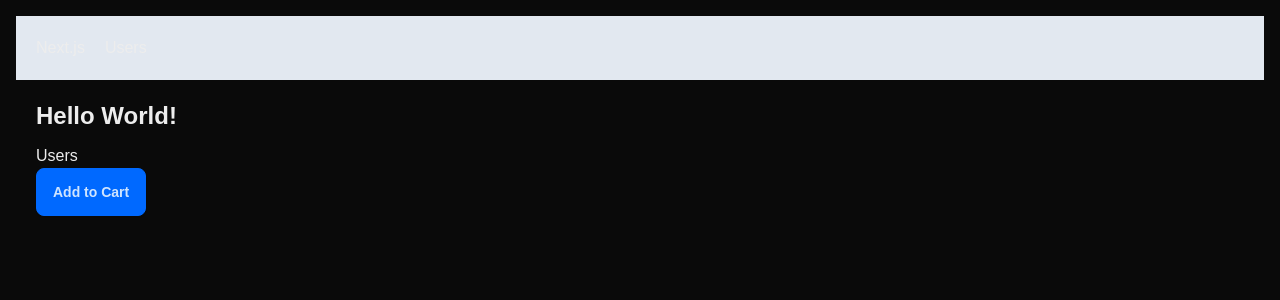
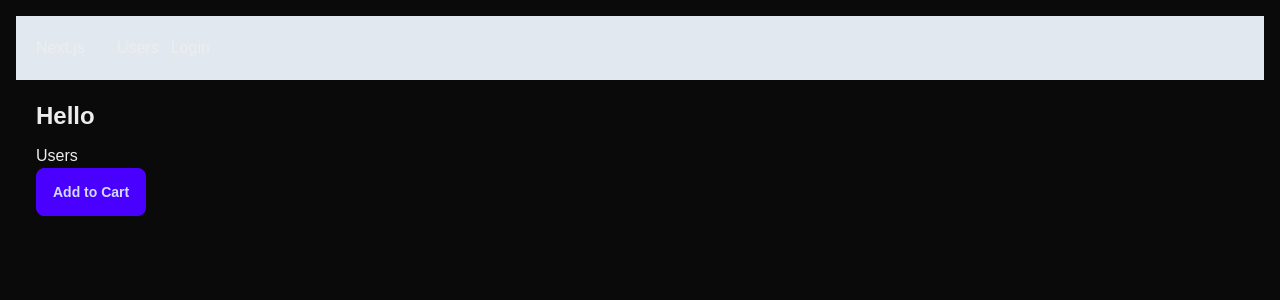
Before and after one commit to NeirelZapatos/next-app, a Next.js app: page / in a window 1280 px wide. Shown: the top 300 px of the page. Built offline with nearby package versions, Linux system fonts and the light colour scheme; no server answers.

Commit message:
Started to learn next auth

```diff
--- a/app/NavBar.tsx
+++ b/app/NavBar.tsx
@@ -1,11 +1,23 @@
+'use client'
+
 import React from 'react'
 import Link from 'next/link'
+import { useSession } from 'next-auth/react'
 
 const Navbar = () => {
+  const {status, data: session} = useSession();
+
   return (
-    <div className="flex bg-slate-200 p-5">
+    <div className="flex bg-slate-200 p-5 space-x-3">
         <Link href="/" className='mr-5'>Next.js</Link>
         <Link href="/users">Users</Link>
+        { status === 'loading' && <div>Loading...</div>}
+        { status === 'authenticated' &&
+        <div>
+          {session.user!.name}
+          <Link href='/api/auth/signout' className='ml-3'>Sign Out</Link>
+        </div>}
+        { status === 'unauthenticated' && <Link href="/api/auth/signin">Login</Link>}
     </div>
   )
 }
--- /dev/null
+++ b/app/api/auth/Provider.tsx
@@ -0,0 +1,12 @@
+'use client';
+
+import React, { ReactNode } from 'react'
+import { SessionProvider } from 'next-auth/react'
+
+const AuthProvider = ({ children }: { children: ReactNode }) => {
+  return (
+    <SessionProvider>{children}</SessionProvider>
+  )
+}
+
+export default AuthProvider
--- /dev/null
+++ b/app/api/auth/[...nextauth]/route.ts
@@ -0,0 +1,24 @@
+import NextAuth, { NextAuthOptions } from "next-auth";
+import GoogleProvider from "next-auth/providers/google";
+import { MongoDBAdapter } from "@auth/mongodb-adapter";
+import { MongoClient } from "mongodb";
+
+const client = new MongoClient(process.env.DATABASE_URL!)
+const clientPromise = client.connect();
+
+export const authOptions: NextAuthOptions = {
+    adapter: MongoDBAdapter(clientPromise),
+    providers: [
+        GoogleProvider({
+            clientId: process.env.GOOGLE_CLIENT_ID!,
+            clientSecret: process.env.GOOGLE_CLIENT_SECRET!
+        })
+    ],
+    session: {
+        strategy: 'jwt'
+    }
+}
+
+const handler = NextAuth(authOptions);
+
+export { handler as GET, handler as POST }
--- /dev/null
+++ b/app/api/auth/token/route.tsx
@@ -0,0 +1,7 @@
+import { getToken } from 'next-auth/jwt';
+import { NextRequest, NextResponse } from 'next/server';
+
+export async function GET(request: NextRequest) {
+    const token = await getToken({ req: request });
+    return NextResponse.json(token);
+};
--- a/app/auth/[...nextauth]/route.ts
+++ /dev/null
@@ -1,5 +0,0 @@
-import NextAuth from "next-auth";
-
-const handler = NextAuth({});
-
-export { handler as GET, handler as POST }
--- a/app/layout.tsx
+++ b/app/layout.tsx
@@ -2,6 +2,8 @@ import type { Metadata } from "next";
 import localFont from "next/font/local";
 import "./globals.css";
 import NavBar from "./NavBar"
+import { SessionProvider } from 'next-auth/react';
+import AuthProvider from "./api/auth/Provider";
 // import { Suspense } from 'react';
 
 const geistSans = localFont({
@@ -28,12 +30,14 @@ export default function RootLayout({
   return (
     <html lang="en">
       <body className={`${geistSans.variable} ${geistMono.variable} antialiased`}>
-        <NavBar />
-        <main className="p-5">
-          {/* <Suspense fallback={<p>Loading...</p>}> */}
+        <AuthProvider>
+          <NavBar />
+          <main className="p-5">
+            {/* <Suspense fallback={<p>Loading...</p>}> */}
             {children}
-          {/* </Suspense> */}
-        </main>
+            {/* </Suspense> */}
+          </main>
+          </AuthProvider>
       </body>
     </html>
   );
--- a/app/page.tsx
+++ b/app/page.tsx
@@ -1,6 +1,8 @@
 // import Image from "next/image";
 import Link from "next/link";
 import ProductCard from "./components/ProductCard/ProductCard";
+import { getServerSession } from 'next-auth'
+import { authOptions } from "./api/auth/[...nextauth]/route";
 
 // const Header = () => (
 //   <div className="navbar bg-base-100" data-theme="light">
@@ -57,11 +59,13 @@ import ProductCard from "./components/ProductCard/ProductCard";
 //   </div>
 // )
 
-export default function Home() {
+export default async function Home() {
+  const session = await getServerSession(authOptions)
+
   return (
     <main>
       {/* <Header /> */}
-      <h1>Hello World!</h1>
+      <h1>Hello { session && <span>{ session.user!.name }</span>}</h1>
       <Link href="/users">Users</Link>
       <ProductCard />
     </main>
--- a/package.json
+++ b/package.json
@@ -9,7 +9,9 @@
     "lint": "next lint"
   },
   "dependencies": {
+    "@auth/mongodb-adapter": "^3.7.2",
     "fast-sort": "^3.4.1",
+    "mongodb": "^6.10.0",
     "mongoose": "^8.7.2",
     "next": "14.2.14",
     "next-auth": "^4.24.8",
--- a/tailwind.config.ts
+++ b/tailwind.config.ts
@@ -20,7 +20,7 @@ const config: Config = {
   ],
   daisyui: {
     base: false, // applies background color and foreground color for root element by default
-    themes: ["winter", "dark", "light"],
+    themes: ["light", "winter", "dark"],
   },
 };
 export default config;
```
Also changed, not shown: middleware.ts (added, +10 -0 lines), 1 other file (tests, documents, lock files or other folders).
